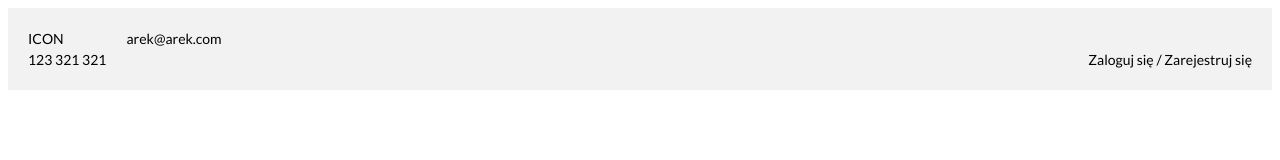
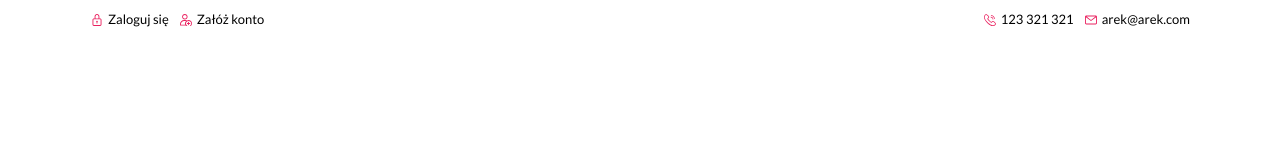
Before and after one commit to arkniecikowski/header-task, a plain HTML site: page index.html in a window 1280 px wide. Drawn offline with nearby package versions, Linux system fonts and the light colour scheme.

Commit message:
added images, update css, html

```diff
--- a/css/_base.less
+++ b/css/_base.less
@@ -7,3 +7,9 @@ body {
     line-height: 1.5;
     color: @primary-color;
   }
+
+  @media only screen and (min-width: @sm) {
+    body {
+      margin: 0 80px;
+    }
+  }
--- a/css/modules/_top-container.less
+++ b/css/modules/_top-container.less
@@ -1,36 +1,74 @@
 @import "../_variables.less";
 
 .top-container {
+    font-size: 13px;
     display: flex;
     flex-direction: column;
     padding: 20px;
-    background-color: #f2f2f2;
   }
 
-.contact-container,
-.user-container {
+.contact-container  {
     display: flex;
     flex-direction: column;
     align-items: center;
 }
 
+.user-container {
+    display: flex;
+    flex-direction: row;
+    justify-content: space-between;
+}
+
+.contact-number-container,
+.contact-email-container,
+.user-login-container,
+.user-registration-container {
+    display: flex;
+    align-items: center;
+  }
+
+  .contact-number-icon,
+  .contact-email-icon,
+  .user-login-icon,
+  .user-registration-icon {
+    width: 13px;
+    height: 13px;
+    background-size: cover;
+    margin-right: 5px;
+  }
+
+  .contact-number-icon {
+    background-image: url(../img/top-container-images/phone-icon.svg);
+  }
+
+  .contact-email-icon {
+    background-image: url(../img/top-container-images/email-icon.svg);
+  }
+
+  .user-login-icon {
+    background-image: url(../img/top-container-images/login-icon.svg);
+  }
+
+  .user-registration-icon {
+    background-image: url(../img/top-container-images/registration-icon.svg);
+  }
+
+
+
 @media only screen and (min-width: @xs) {
     .top-container {
         flex-direction: row;
         justify-content: space-between;
+        padding:5px;
       }
+
+    .top-container > div > div {
+        padding:5px;
+      }
+
       .contact-container {
         flex-direction: row;
         justify-content: space-between;
-        align-items: flex-start;
-        order: 1;
-      }
-      .user-container {
-        justify-content: flex-end;
-        order: 3;
       }
 
-      .mail {
-        margin-left:20px;
-      }
 }
--- a/index.html
+++ b/index.html
@@ -1,24 +1,50 @@
 <!DOCTYPE html>
 <html>
   <head>
-    <link rel="stylesheet" href="https://fonts.googleapis.com/css?family=Lato">
-    <link rel="stylesheet" href="css/main.css">
+    <link
+      rel="stylesheet"
+      href="https://fonts.googleapis.com/css?family=Lato"
+    />
+    <link rel="stylesheet" href="css/main.css" />
   </head>
   <body>
     <header>
       <div class="top-container">
+
+
         <div class="contact-container">
-          <div class="contact">
-            <div class="contact-icon">ICON</div>
+
+          <div class="contact-number-container">
+            <span class="contact-number-icon"></span>
             <div class="contact-number">123 321 321</div>
           </div>
-          <div class="mail">arek@arek.com</div>
+
+
+          <div class="contact-email-container">
+            <span class="contact-email-icon"></span>
+            <div class="contact-email">arek@arek.com</div>
+          </div>
+
         </div>
+
         <div class="user-container">
-            <div class="user">Zaloguj się / Zarejestruj się</div>
-          </div>
+
+            <div class="user-login-container">
+                <span class="user-login-icon"></span>
+                <div class="user-login">Zaloguj się</div>
+            </div>
+
+            <div class="user-registration-container">
+                <span class="user-registration-icon"></span>
+                <div class="user-registration">Załóż konto</div>
+            </div>
+
+        </div>
+
+
+
       </div>
     </header>
   </body>
-  <script src="https://cdn.jsdelivr.net/npm/less" ></script>
-  </html>
+  <script src="https://cdn.jsdelivr.net/npm/less"></script>
+</html>
```
Also changed, not shown: css/main.css, img/top-container-images/email-icon.svg (added), img/top-container-images/login-icon.svg (added), img/top-container-images/phone-icon.svg (added), img/top-container-images/registration-icon.svg (added).
